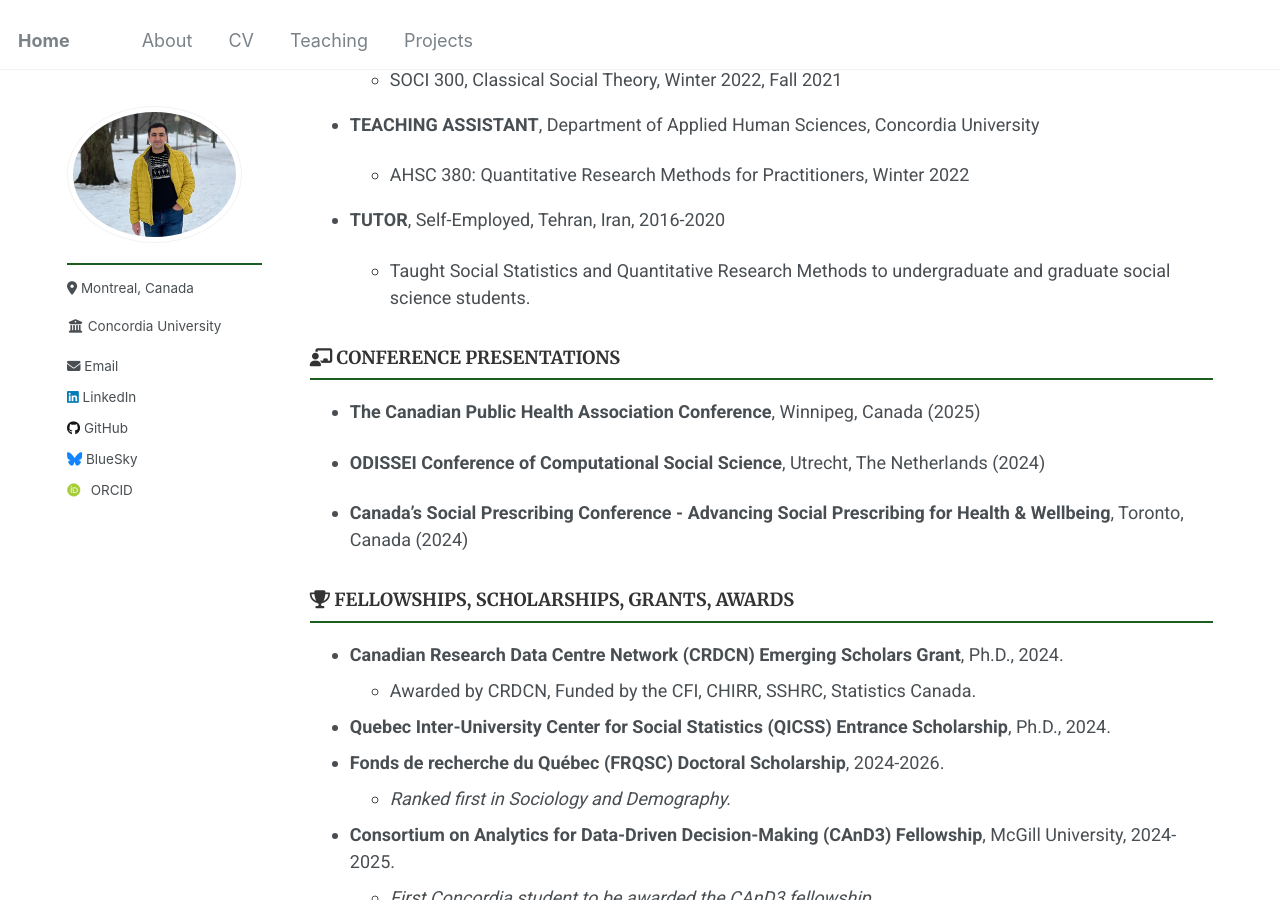
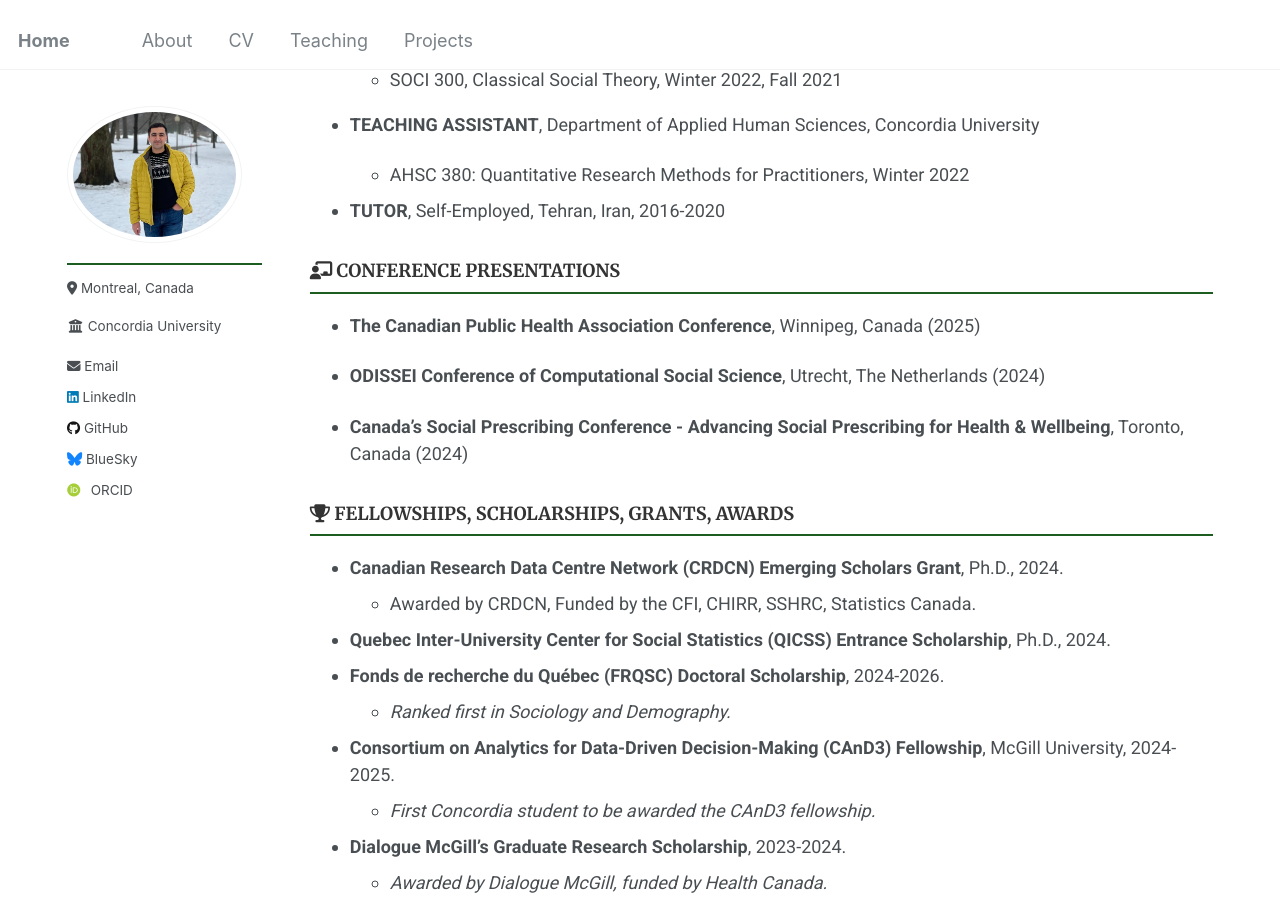
Before and after one commit to Mohsnmonji/mohsnmonji.github.io, a Jekyll site: the page built from _pages/Curriculum Vitae.md, in a window 1280 px wide and 900 px high, scrolled down 1646 px. Built offline with Jekyll 4.4.1, drawn with Linux system fonts in a browser that asks for light colours; some web fonts are replaced.

Commit message:
Update Curriculum Vitae.md

```diff
--- a/_pages/Curriculum Vitae.md
+++ b/_pages/Curriculum Vitae.md
@@ -77,8 +77,6 @@ author_profile: true
   - AHSC 380: Quantitative Research Methods for Practitioners, Winter 2022
 
 - **TUTOR**, Self-Employed, Tehran, Iran, 2016-2020
-
-   - Taught Social Statistics and Quantitative Research Methods to undergraduate and graduate social science students.
 
 ### <i class="fas fa-chalkboard-teacher"></i> CONFERENCE PRESENTATIONS
 
```
